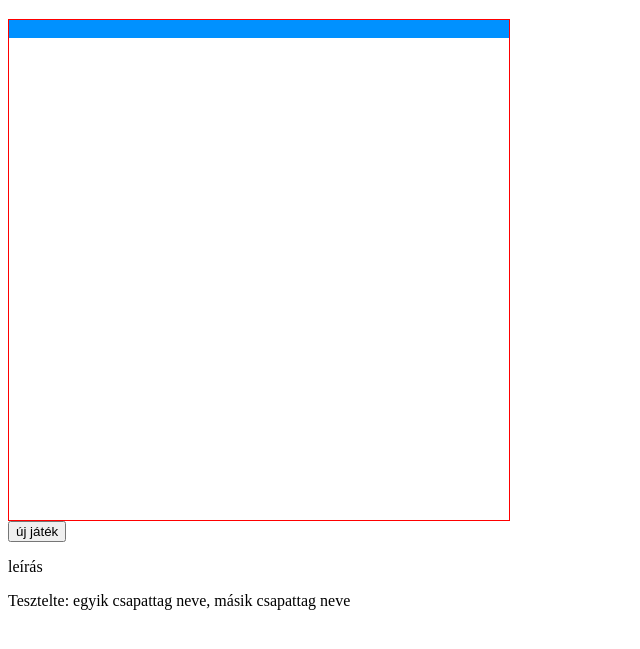
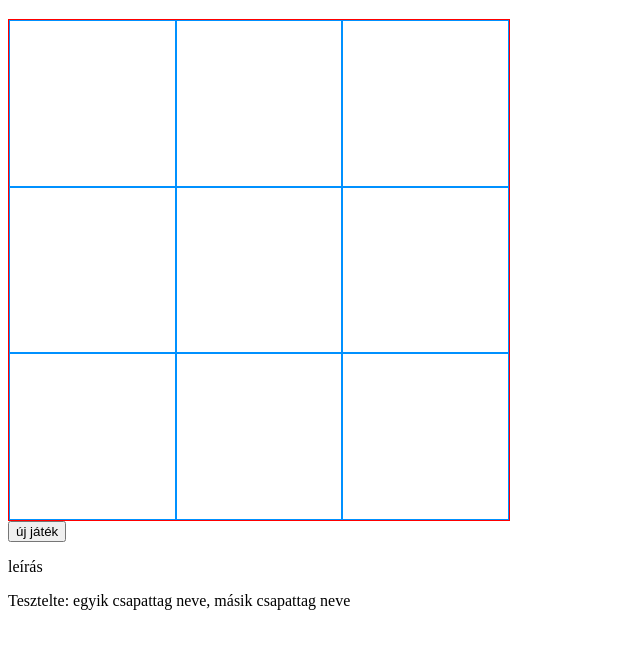
Before and after one commit to Nao529/light_on_jatek, a plain HTML site: page index.html in a window 1280 px wide. Shown: the part 61-710 px from the top of the page, without its empty margins (0-640 px from the left). Drawn offline with Linux system fonts and the light colour scheme.

Commit message:
jatekter grid

```diff
--- a/stilus.css
+++ b/stilus.css
@@ -2,6 +2,9 @@
     width: 500px;
     height: 500px;
     border: 1px solid red;
+    display: grid;
+    grid-template-columns: 1fr 1fr 1fr;
+    grid-template-rows: 1fr 1fr 1fr;
 }
 .lampaElem {
     border: 1px solid rgb(0, 145, 255);
```
